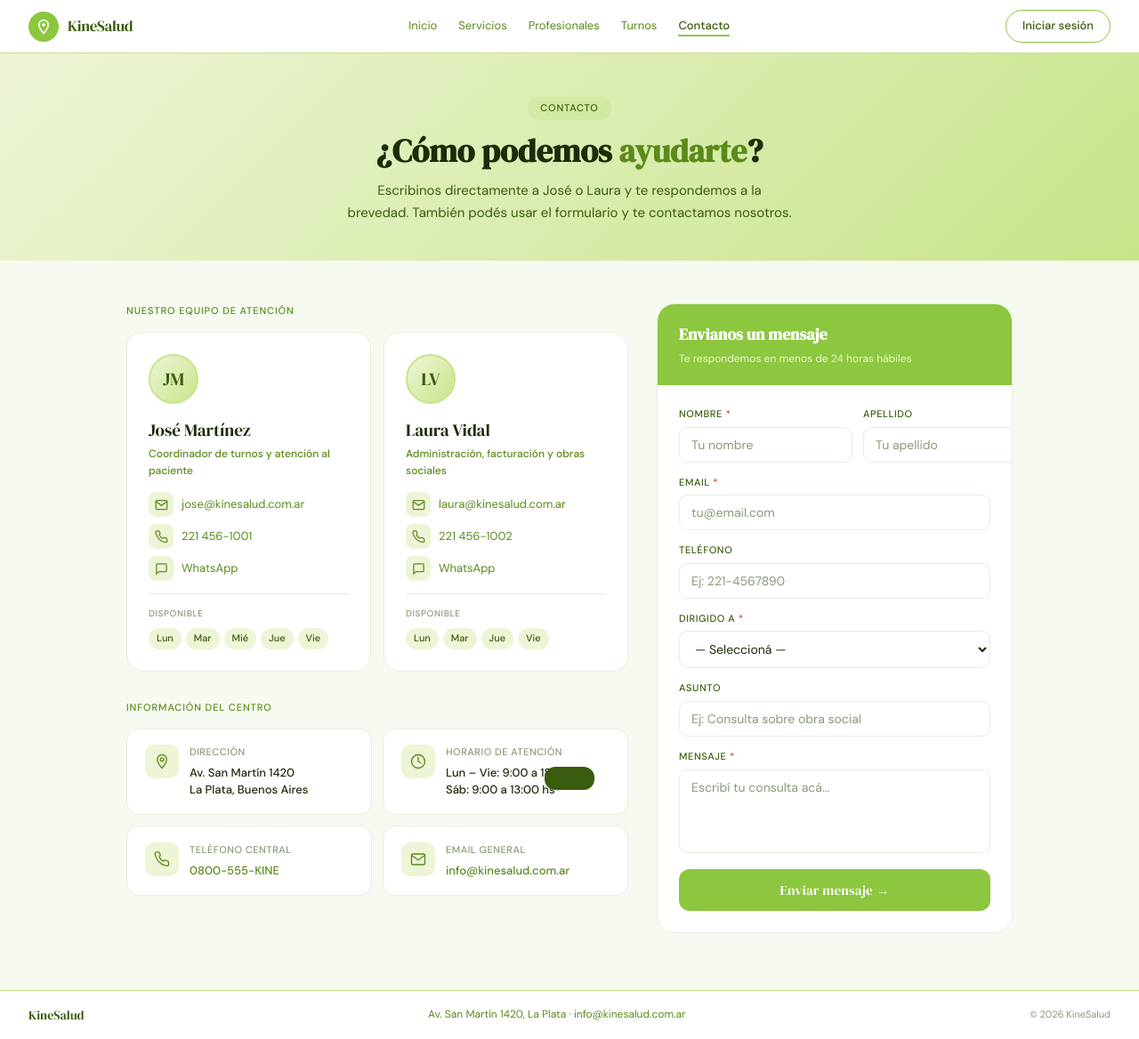
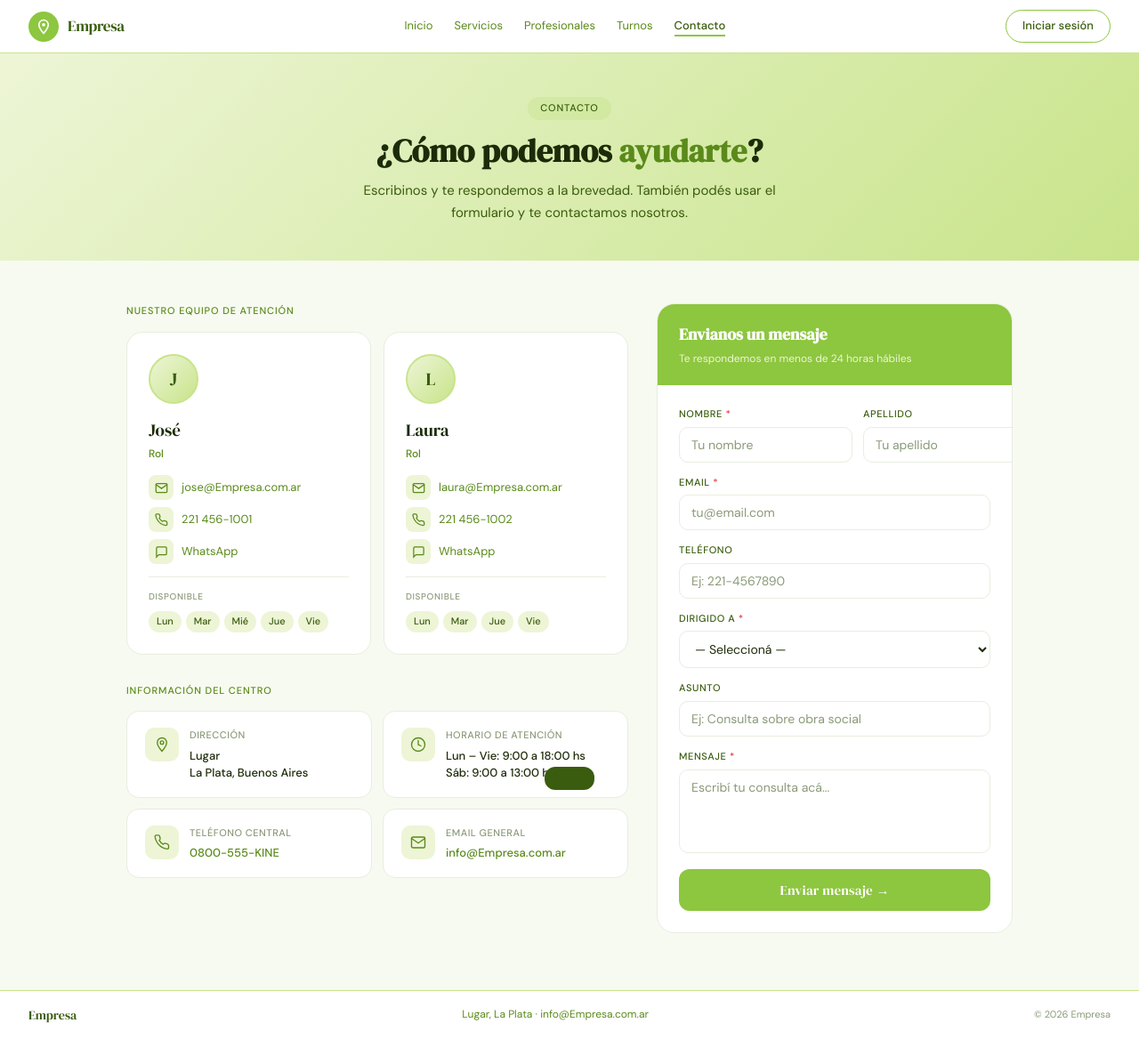
Before and after one commit to AlejandraML09/ByteBloom, a Python web app: template frontend/templates/contacto.html in a window 1280 px wide. Shown: the whole page at 89% size. Run offline with Jinja, Linux system fonts and the light colour scheme; the template is opened without the code that fills it, so the values that code supplies are empty.

Commit message:
cambios a la pagina de contacto

```diff
--- a/frontend/css/pages/contacto.css
+++ b/frontend/css/pages/contacto.css
@@ -1,5 +1,5 @@
 /* ─────────────────────────────────────────────────────────
-   KineSalud – Contacto
+   Empresa – Contacto
    ───────────────────────────────────────────────────────── */
 
 *, *::before, *::after { box-sizing: border-box; margin: 0; padding: 0; }
--- a/frontend/css/pages/home.css
+++ b/frontend/css/pages/home.css
@@ -1,5 +1,5 @@
 /* ─────────────────────────────────────────────────────────
-   KineSalud – Estilos principales
+   Empresa – Estilos principales
    ───────────────────────────────────────────────────────── */
 
 /* ─── Reset ─────────────────────────────────────────────── */
--- a/frontend/css/pages/login.css
+++ b/frontend/css/pages/login.css
@@ -1,5 +1,5 @@
 /* ─────────────────────────────────────────────────────────
-   KineSalud – Login
+   Empresa – Login
    ───────────────────────────────────────────────────────── */
 
 *, *::before, *::after { box-sizing: border-box; margin: 0; padding: 0; }
--- a/frontend/css/pages/navbar.css
+++ b/frontend/css/pages/navbar.css
@@ -1,5 +1,5 @@
 /* ─────────────────────────────────────────────────────────
-   KineSalud – navbar.css  (compartido entre todas las páginas)
+   Empresa – navbar.css  (compartido entre todas las páginas)
    ───────────────────────────────────────────────────────── */
 
 a { color: inherit; text-decoration: none; }
--- a/frontend/css/pages/profesionales.css
+++ b/frontend/css/pages/profesionales.css
@@ -1,5 +1,5 @@
 /* ─────────────────────────────────────────────────────────
-   KineSalud – Profesionales
+   Empresa – Profesionales
    ───────────────────────────────────────────────────────── */
 
 *, *::before, *::after { box-sizing: border-box; margin: 0; padding: 0; }
--- a/frontend/css/pages/servicios.css
+++ b/frontend/css/pages/servicios.css
@@ -1,5 +1,5 @@
 /* ─────────────────────────────────────────────────────────
-   KineSalud – Servicios
+   Empresa – Servicios
    ───────────────────────────────────────────────────────── */
 
 *, *::before, *::after { box-sizing: border-box; margin: 0; padding: 0; }
--- a/frontend/css/pages/turnos.css
+++ b/frontend/css/pages/turnos.css
@@ -1,5 +1,5 @@
 /* ─────────────────────────────────────────────────────────
-   KineSalud – Turnos
+   Empresa – Turnos
    ───────────────────────────────────────────────────────── */
 
 *, *::before, *::after {
@@ -684,7 +684,7 @@ nav {
   }
 }
 
-/* ─── Nav links (compartidos con kinesalud.css) ──────────── */
+/* ─── Nav links (compartidos con Empresa.css) ──────────── */
 .nav-links {
   display: flex;
   gap: 24px;
--- a/frontend/js/admin.js
+++ b/frontend/js/admin.js
@@ -3,7 +3,7 @@
     const ZONAS    = { superior: 'Tren superior', medio: 'Tren medio', inferior: 'Tren inferior' };
 
     const PACIENTES = [
-      { id:1, nombre:'María González',   email:'paciente@kinesalud.com', tel:'221-4561234', os:'IOMA',           zona:'superior', asistencias: 12 },
+      { id:1, nombre:'María González',   email:'paciente@Empresa.com', tel:'221-4561234', os:'IOMA',           zona:'superior', asistencias: 12 },
       { id:2, nombre:'Carlos Pérez',     email:'cperez@mail.com',        tel:'221-7893456', os:'OSDE',           zona:'inferior', asistencias: 8  },
       { id:3, nombre:'Ana Rodríguez',    email:'ana.r@mail.com',         tel:'221-5554321', os:'Swiss Medical',  zona:'medio',    asistencias: 15 },
       { id:4, nombre:'Luis Martínez',    email:'luism@mail.com',         tel:'221-3217654', os:'PAMI',           zona:'inferior', asistencias: 5  },
--- a/frontend/templates/admin.html
+++ b/frontend/templates/admin.html
@@ -3,7 +3,7 @@
 <head>
   <meta charset="UTF-8" />
   <meta name="viewport" content="width=device-width, initial-scale=1.0" />
-  <title>KineSalud – Panel Admin</title>
+  <title>Empresa – Panel Admin</title>
   <link rel="preconnect" href="https://fonts.googleapis.com" />
   <link rel="preconnect" href="https://fonts.gstatic.com" crossorigin />
   <link href="https://fonts.googleapis.com/css2?family=DM+Serif+Display:ital@0;1&family=DM+Sans:wght@300;400;500&display=swap" rel="stylesheet" />
@@ -425,7 +425,7 @@
           <circle cx="12" cy="9" r="2.5" fill="#fff" stroke="none"/>
         </svg>
       </div>
-      <span class="nav-logo-name">KineSalud</span>
+      <span class="nav-logo-name">Empresa</span>
     </a>
 
     <span class="nav-badge">Panel Admin</span>
--- a/frontend/templates/contacto.html
+++ b/frontend/templates/contacto.html
@@ -3,7 +3,7 @@
 <head>
   <meta charset="UTF-8" />
   <meta name="viewport" content="width=device-width, initial-scale=1.0" />
-  <title>KineSalud – Contacto</title>
+  <title>Empresa – Contacto</title>
   <link rel="preconnect" href="https://fonts.googleapis.com" />
   <link rel="preconnect" href="https://fonts.gstatic.com" crossorigin />
   <link href="https://fonts.googleapis.com/css2?family=DM+Serif+Display:ital@0;1&family=DM+Sans:wght@300;400;500&display=swap" rel="stylesheet" />
@@ -22,7 +22,7 @@
           <circle cx="12" cy="9" r="2.5" fill="#fff" stroke="none"/>
         </svg>
       </div>
-      <span class="nav-logo-name">KineSalud</span>
+      <span class="nav-logo-name">Empresa</span>
     </a>
     <ul class="nav-links">
       <li><a href="index.html">Inicio</a></li>
@@ -53,7 +53,7 @@
   <div class="page-hero">
     <div class="page-hero-badge">Contacto</div>
     <h1>¿Cómo podemos <span>ayudarte</span>?</h1>
-    <p>Escribinos directamente a José o Laura y te respondemos a la brevedad. También podés usar el formulario y te contactamos nosotros.</p>
+    <p>Escribinos y te respondemos a la brevedad. También podés usar el formulario y te contactamos nosotros.</p>
   </div>
 
   <!-- ═══ CONTENIDO ════════════════════════════════════════ -->
@@ -69,9 +69,9 @@
 
           <!-- José -->
           <div class="person-card">
-            <div class="person-avatar">JM</div>
-            <div class="person-name">José Martínez</div>
-            <div class="person-role">Coordinador de turnos y atención al paciente</div>
+            <div class="person-avatar">J</div>
+            <div class="person-name">José</div>
+            <div class="person-role">Rol</div>
             <div class="person-contacts">
               <div class="person-contact-row">
                 <div class="contact-icon">
@@ -80,7 +80,7 @@
                     <polyline points="22,6 12,13 2,6"/>
                   </svg>
                 </div>
-                <a href="mailto:jose@kinesalud.com.ar">jose@kinesalud.com.ar</a>
+                <a href="mailto:jose@Empresa.com.ar">jose@Empresa.com.ar</a>
               </div>
               <div class="person-contact-row">
                 <div class="contact-icon">
@@ -113,9 +113,9 @@
 
           <!-- Laura -->
           <div class="person-card">
-            <div class="person-avatar">LV</div>
-            <div class="person-name">Laura Vidal</div>
-            <div class="person-role">Administración, facturación y obras sociales</div>
+            <div class="person-avatar">L</div>
+            <div class="person-name">Laura</div>
+            <div class="person-role">Rol</div>
             <div class="person-contacts">
               <div class="person-contact-row">
                 <div class="contact-icon">
@@ -124,7 +124,7 @@
                     <polyline points="22,6 12,13 2,6"/>
                   </svg>
                 </div>
-                <a href="mailto:laura@kinesalud.com.ar">laura@kinesalud.com.ar</a>
+                <a href="mailto:laura@Empresa.com.ar">laura@Empresa.com.ar</a>
               </div>
               <div class="person-contact-row">
                 <div class="contact-icon">
@@ -169,7 +169,7 @@
           </div>
           <div>
             <div class="info-title">Dirección</div>
-            <div class="info-value">Av. San Martín 1420<br>La Plata, Buenos Aires</div>
+            <div class="info-value">Lugar<br>La Plata, Buenos Aires</div>
           </div>
         </div>
         <div class="info-card">
@@ -204,7 +204,7 @@
           </div>
           <div>
             <div class="info-title">Email general</div>
-            <div class="info-value"><a href="mailto:info@kinesalud.com.ar">info@kinesalud.com.ar</a></div>
+            <div class="info-value"><a href="mailto:info@Empresa.com.ar">info@Empresa.com.ar</a></div>
           </div>
         </div>
       </div>
@@ -274,9 +274,9 @@
 
   <!-- ═══ FOOTER ════════════════════════════════════════════ -->
   <footer>
-    <span class="footer-logo">KineSalud</span>
-    <span class="footer-address">Av. San Martín 1420, La Plata · info@kinesalud.com.ar</span>
-    <span class="footer-copy">© 2026 KineSalud</span>
+    <span class="footer-logo">Empresa</span>
+    <span class="footer-address">Lugar, La Plata · info@Empresa.com.ar</span>
+    <span class="footer-copy">© 2026 Empresa</span>
   </footer>
 
   <div class="toast" id="toast"></div>
--- a/frontend/templates/login.html
+++ b/frontend/templates/login.html
@@ -3,7 +3,7 @@
 <head>
   <meta charset="UTF-8" />
   <meta name="viewport" content="width=device-width, initial-scale=1.0" />
-  <title>KineSalud – Iniciar sesión</title>
+  <title>Empresa – Iniciar sesión</title>
   <link rel="preconnect" href="https://fonts.googleapis.com" />
   <link rel="preconnect" href="https://fonts.gstatic.com" crossorigin />
   <link href="https://fonts.googleapis.com/css2?family=DM+Serif+Display:ital@0;1&family=DM+Sans:wght@300;400;500&display=swap" rel="stylesheet" />
@@ -22,7 +22,7 @@
           <circle cx="12" cy="9" r="2.5" fill="#fff" stroke="none"/>
         </svg>
       </div>
-      <span class="nav-logo-name">KineSalud</span>
+      <span class="nav-logo-name">Empresa</span>
     </a>
     <ul class="nav-links">
       <li><a href="index.html">Inicio</a></li>
@@ -91,7 +91,7 @@
         <button class="btn-login" onclick="doLogin()">Ingresar</button>
         <div class="demo-hint" id="demo-hint">
           <strong>Demo — Paciente:</strong><br>
-          Email: <strong>paciente@kinesalud.com</strong><br>
+          Email: <strong>paciente@Empresa.com</strong><br>
           Contraseña: <strong>paciente123</strong>
         </div>
       </div>
--- a/frontend/templates/navbar.html
+++ b/frontend/templates/navbar.html
@@ -7,7 +7,7 @@
         <circle cx="12" cy="9" r="2.5" fill="#fff" stroke="none"/>
       </svg>
     </div>
-    <span class="nav-logo-name">KineSalud</span>
+    <span class="nav-logo-name">Empresa</span>
   </a>
 
   <ul class="nav-links">
--- a/frontend/templates/turnos.html
+++ b/frontend/templates/turnos.html
@@ -3,7 +3,7 @@
 <head>
   <meta charset="UTF-8" />
   <meta name="viewport" content="width=device-width, initial-scale=1.0" />
-  <title>KineSalud – Solicitar turno</title>
+  <title>Empresa – Solicitar turno</title>
   <link rel="preconnect" href="https://fonts.googleapis.com" />
   <link rel="preconnect" href="https://fonts.gstatic.com" crossorigin />
   <link href="https://fonts.googleapis.com/css2?family=DM+Serif+Display:ital@0;1&family=DM+Sans:wght@300;400;500&display=swap" rel="stylesheet" />
@@ -21,7 +21,7 @@
           <circle cx="12" cy="9" r="2.5" fill="#fff" stroke="none"/>
         </svg>
       </div>
-      <span class="nav-logo-name">KineSalud</span>
+      <span class="nav-logo-name">Empresa</span>
     </a>
     <ul class="nav-links">
       <li><a href="index.html">Inicio</a></li>
```
Also changed, not shown: frontend/js/login.js (+5 -5 lines), frontend/templates/index.html (+5 -5 lines), frontend/templates/profesionales.html (+5 -5 lines), frontend/templates/servicios.html (+5 -5 lines).
